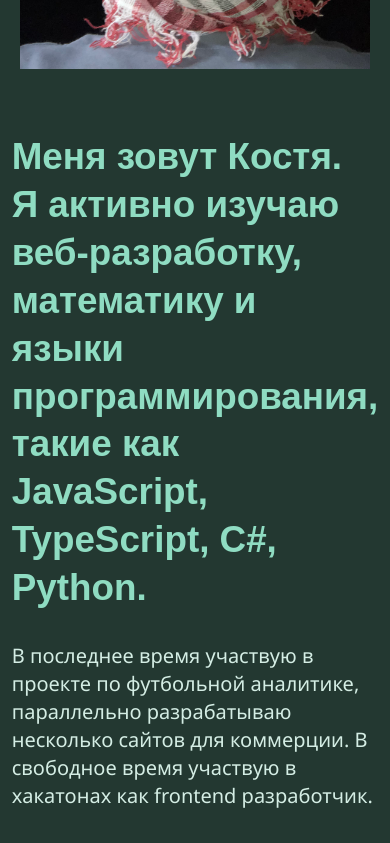
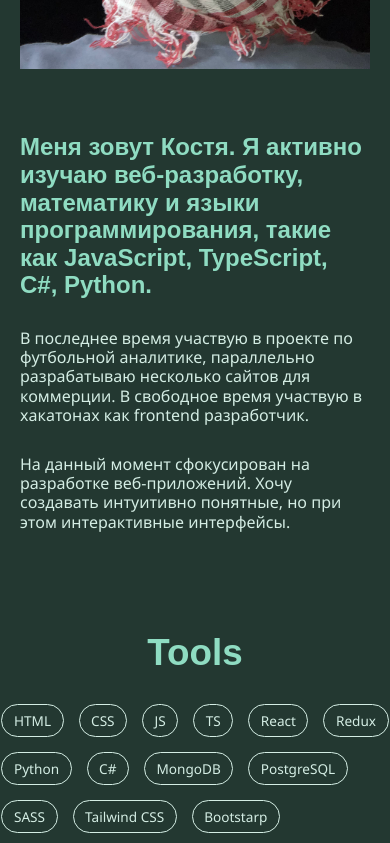
Before and after one commit to kokoan17/portfoliio, a React (Vite) app in the folder portfoliio/: page / in a window 390 px wide. Shown: the part 1160-2003 px from the top of the page. Built offline with nearby package versions, Linux system fonts and the light colour scheme.

Commit message:
fix about component for phone version

```diff
--- a/portfoliio/src/components/About/About.module.css
+++ b/portfoliio/src/components/About/About.module.css
@@ -61,4 +61,14 @@
     text-align: start;
     width: 100%;
   }
+
+  .about_text h2 {
+    font-size: 1.5rem;
+    line-height: 115%;
+  }
+
+  .about_text p {
+    font-size: 1rem;
+    line-height: 120%;
+  }
 }
```
